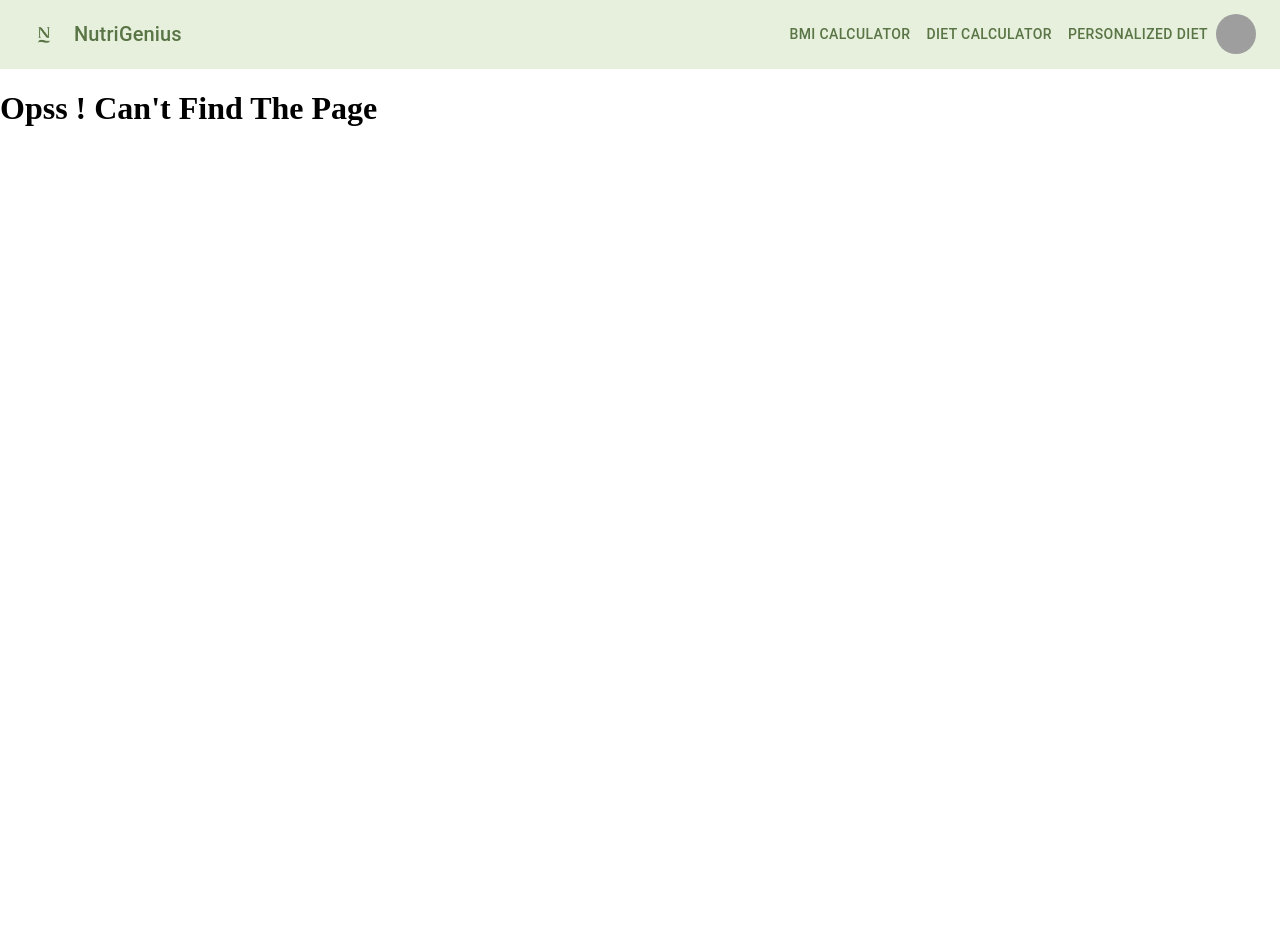
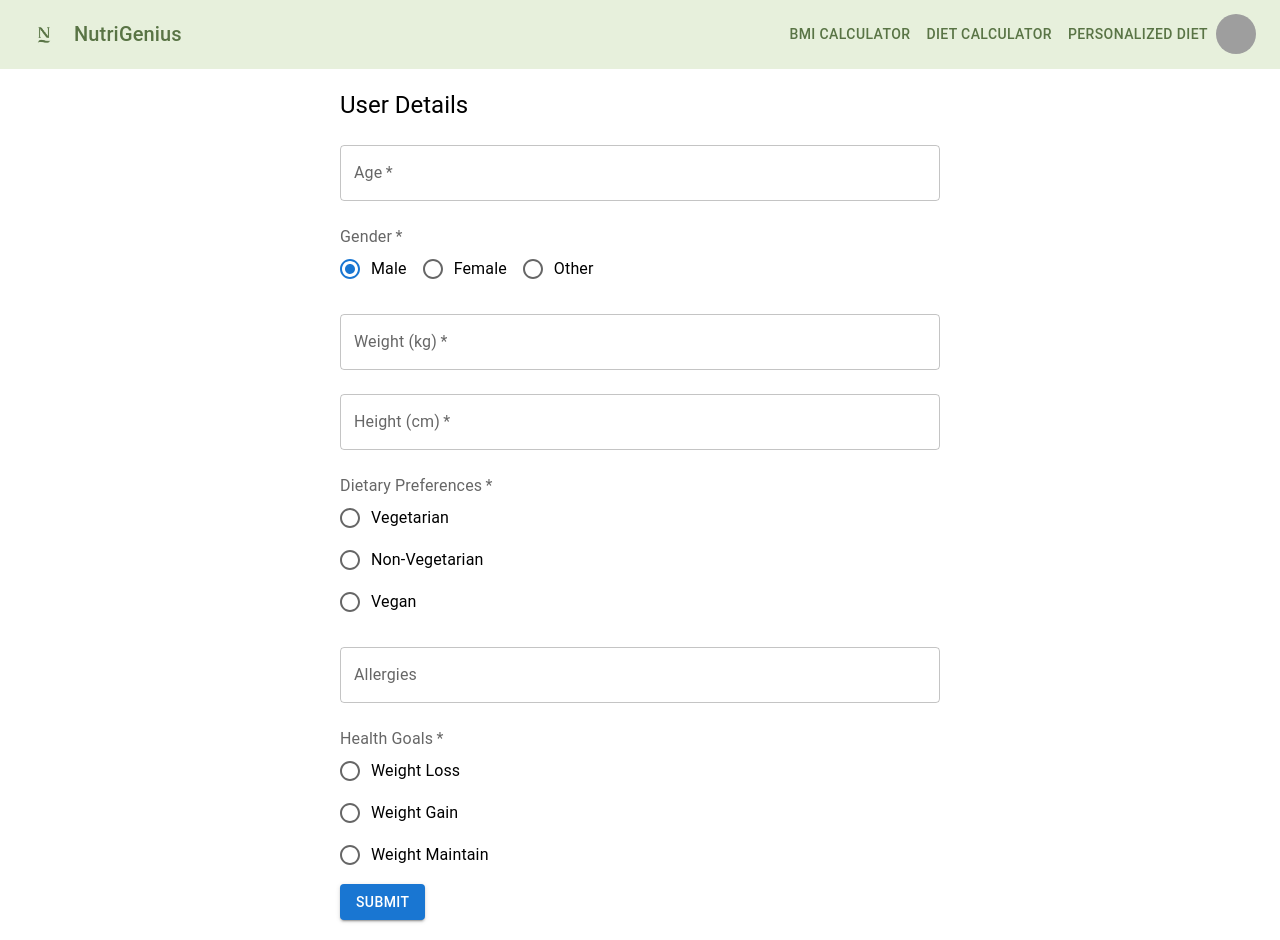
Before and after one commit to ParvPatel01/Diet_Recommendation_System, a React (Vite) app in the folder Frontend/: page /health-form in a window 1280 px wide. Before the commit the page ends 800 px from the top, so only its background shows below. Built offline with nearby package versions, Linux system fonts and the light colour scheme; grey boxes are pictures that could not be loaded; a web font is replaced by a local one.

Commit message:
added user info form

```diff
--- a/Frontend/src/App.jsx
+++ b/Frontend/src/App.jsx
@@ -3,12 +3,12 @@ import React from "react";
 import { BrowserRouter as Router, Routes, Route } from "react-router-dom";
 import Navbar from "./components/Navbar";
 import HomePage from "./pages/HomePage";
-
 import DietCalculator from "./pages/DietCalculator";
 import BMICalculator from "./pages/BMICalculator";
 import PersonalizedDiet from "./pages/PersonalizedDiet";
 import Login from "./components/Login";
 import ErrorPage from "./pages/ErrorPage";
+import HealthForm from "./pages/HealthForm";
 
 const App = () => {
   return (
@@ -21,6 +21,7 @@ const App = () => {
         <Route path="/personalized-diet" element={<PersonalizedDiet />} />
         <Route path="/" element={<Login />} />
         <Route path="*" element={<ErrorPage />} />
+        <Route path="/health-form" element={<HealthForm />} />
       </Routes>
     </Router>
   );
--- a/Frontend/src/components/Navbar.jsx
+++ b/Frontend/src/components/Navbar.jsx
@@ -16,7 +16,7 @@ import logo from "../assets/Logo.png";
 import { Link } from "react-router-dom";
 
 const pages = ["BMI Calculator", "Diet Calculator", "Personalized Diet"];
-const settings = ["Profile", "Account", "Dashboard", "Logout"];
+const settings = ["Account", "Details", "Logout"];
 
 const Navbar = () => {
   const [anchorElNav, setAnchorElNav] = React.useState(null);
--- /dev/null
+++ b/Frontend/src/pages/HealthForm.jsx
@@ -0,0 +1,184 @@
+import React, { useState } from "react";
+import {
+  FormControl,
+  FormLabel,
+  RadioGroup,
+  Radio,
+  TextField,
+  Button,
+  FormGroup,
+  FormControlLabel,
+  Typography,
+} from "@mui/material";
+
+const FormComponent = () => {
+  const [age, setAge] = useState("");
+  const [gender, setGender] = useState("male");
+  const [weight, setWeight] = useState("");
+  const [height, setHeight] = useState("");
+  const [dietaryPreferences, setDietaryPreferences] = useState("");
+  const [allergies, setAllergies] = useState("");
+  const [healthGoals, setHealthGoals] = useState("");
+
+  const handleAgeChange = (event) => {
+    let value = event.target.value;
+    if (value <= 90) {
+      setAge(value);
+    }
+  };
+
+  const handleWeightChange = (event) => {
+    let value = event.target.value;
+    // Validate weight (positive number)
+    if (!isNaN(value) && value >= 0) {
+      setWeight(value);
+    }
+  };
+
+  const handleHeightChange = (event) => {
+    let value = event.target.value;
+    // Validate height (positive number)
+    if (!isNaN(value) && value >= 0) {
+      setHeight(value);
+    }
+  };
+
+  const handleSubmit = (event) => {
+    event.preventDefault();
+    // Handle form submission (e.g., send data to backend)
+    console.log({
+      age,
+      gender,
+      weight,
+      height,
+      dietaryPreferences,
+      allergies,
+      healthGoals,
+    });
+  };
+
+  return (
+    <form
+      onSubmit={handleSubmit}
+      style={{ maxWidth: 600, margin: "auto", padding: 20 }}
+    >
+      <Typography variant="h5" gutterBottom>
+        User Details
+      </Typography>
+
+      <TextField
+        type="number"
+        label="Age"
+        variant="outlined"
+        value={age}
+        onChange={handleAgeChange}
+        fullWidth
+        required
+        InputProps={{ inputProps: { min: 0, max: 90 } }}
+        margin="normal"
+      />
+
+      <FormControl component="fieldset" margin="normal" fullWidth required>
+        <FormLabel component="legend">Gender</FormLabel>
+        <RadioGroup
+          row
+          aria-label="gender"
+          name="gender"
+          value={gender}
+          onChange={(e) => setGender(e.target.value)}
+        >
+          <FormControlLabel value="male" control={<Radio />} label="Male" />
+          <FormControlLabel value="female" control={<Radio />} label="Female" />
+          <FormControlLabel value="other" control={<Radio />} label="Other" />
+        </RadioGroup>
+      </FormControl>
+
+      <TextField
+        type="number"
+        label="Weight (kg)"
+        variant="outlined"
+        value={weight}
+        onChange={handleWeightChange}
+        fullWidth
+        required
+        InputProps={{ inputProps: { min: 0 } }}
+        margin="normal"
+      />
+
+      <TextField
+        type="number"
+        label="Height (cm)"
+        variant="outlined"
+        value={height}
+        onChange={handleHeightChange}
+        fullWidth
+        required
+        InputProps={{ inputProps: { min: 0 } }}
+        margin="normal"
+      />
+
+      <FormControl component="fieldset" margin="normal" fullWidth required>
+        <FormLabel component="legend">Dietary Preferences</FormLabel>
+        <RadioGroup
+          aria-label="dietary preferences"
+          name="dietaryPreferences"
+          value={dietaryPreferences}
+          onChange={(e) => setDietaryPreferences(e.target.value)}
+        >
+          <FormControlLabel
+            value="veg"
+            control={<Radio />}
+            label="Vegetarian"
+          />
+          <FormControlLabel
+            value="non-veg"
+            control={<Radio />}
+            label="Non-Vegetarian"
+          />
+          <FormControlLabel value="vegan" control={<Radio />} label="Vegan" />
+        </RadioGroup>
+      </FormControl>
+
+      <TextField
+        label="Allergies"
+        variant="outlined"
+        value={allergies}
+        onChange={(e) => setAllergies(e.target.value)}
+        fullWidth
+        margin="normal"
+      />
+
+      <FormControl component="fieldset" margin="normal" fullWidth required>
+        <FormLabel component="legend">Health Goals</FormLabel>
+        <RadioGroup
+          aria-label="health goals"
+          name="healthGoals"
+          value={healthGoals}
+          onChange={(e) => setHealthGoals(e.target.value)}
+        >
+          <FormControlLabel
+            value="weight-loss"
+            control={<Radio />}
+            label="Weight Loss"
+          />
+          <FormControlLabel
+            value="weight-gain"
+            control={<Radio />}
+            label="Weight Gain"
+          />
+          <FormControlLabel
+            value="weight-maintain"
+            control={<Radio />}
+            label="Weight Maintain"
+          />
+        </RadioGroup>
+      </FormControl>
+
+      <Button type="submit" variant="contained" color="primary">
+        Submit
+      </Button>
+    </form>
+  );
+};
+
+export default FormComponent;
```
